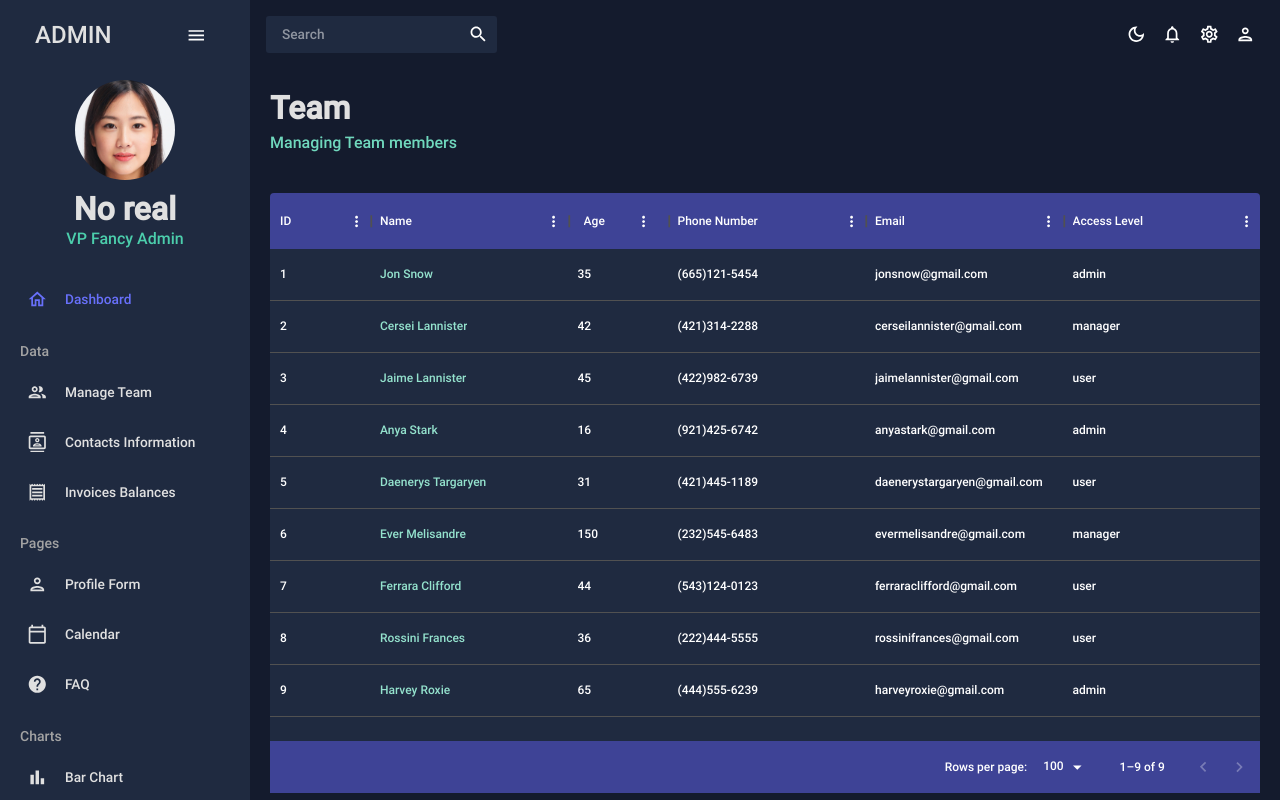
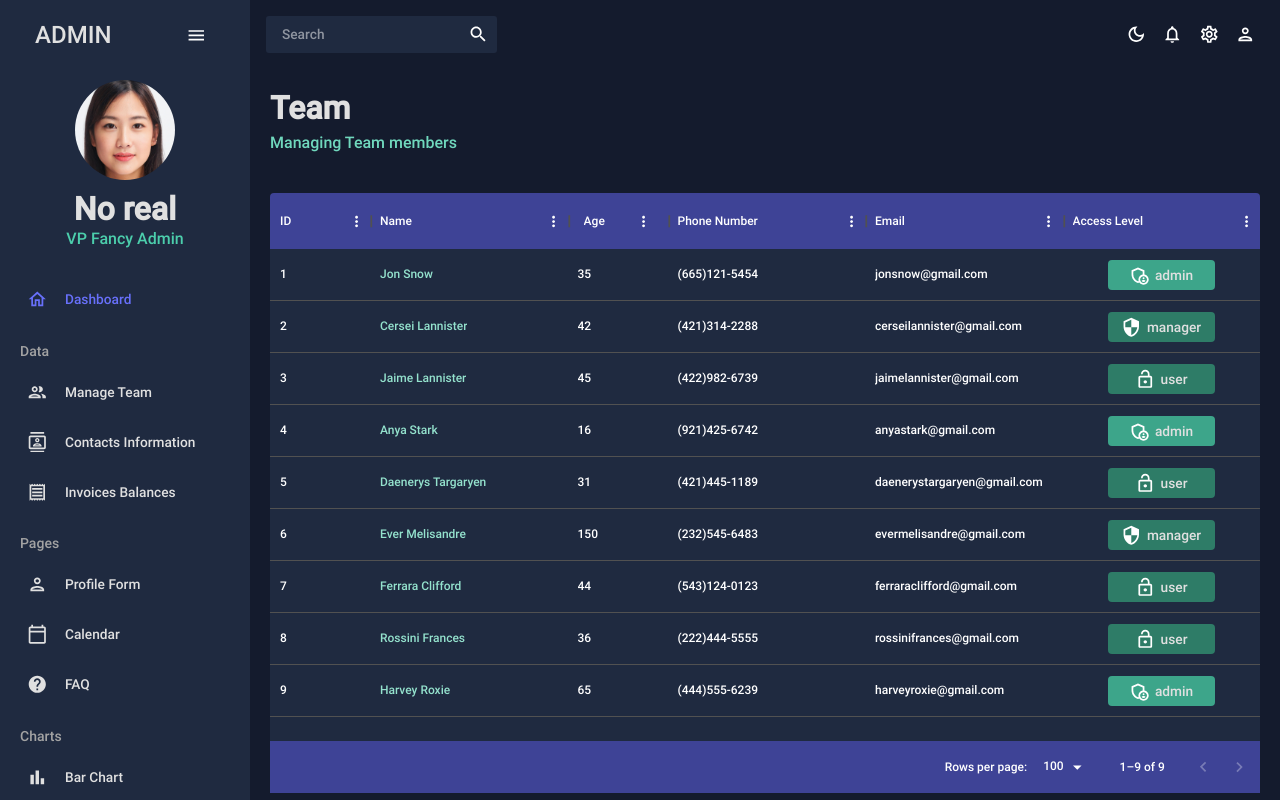
Before and after one commit to TomC13K/react-ts-dashboard, a React (Create React App) app: page /team in a window 1280 px wide. Shown: the top 800 px of the page. Built offline with nearby package versions, Linux system fonts and the light colour scheme.

Commit message:
fixed the render custom button in the cell

```diff
--- a/src/views/team/Team.tsx
+++ b/src/views/team/Team.tsx
@@ -1,25 +1,15 @@
 import {Box, Typography,useTheme} from "@mui/material";
 import {DataGrid} from "@mui/x-data-grid";
-import {tokens} from "../../theme";
+import {tokens, ThemeObject, Colors} from "../../theme";
 import {mockDataTeam} from "../../mockData/mockData";
 import AdminPanelSettingsOutlinedIcon from "@mui/icons-material/AdminPanelSettingsOutlined";
 import LockOpenOutlinedIcon from "@mui/icons-material/LockOpenOutlined";
 import SecurityOutlinedIcon from "@mui/icons-material/SecurityOutlined";
 import Header from "../../components/Header";
-import {ReactNode} from "react";
-
-interface IMockDataTeam {
-    id: number,
-    name: string,
-    email: string,
-    age: number,
-    phone: string,
-    access: string,
-}
 
 const Team:React.FC = () => {
-const theme = useTheme();
-const colors = tokens(theme.palette.mode);
+const theme: ThemeObject = useTheme();
+const colors: Colors = tokens(theme.palette.mode);
 
 
     const columns:any[] =[
@@ -31,32 +21,32 @@ const colors = tokens(theme.palette.mode);
     {   field: "access",
         headerName: "Access Level",
         flex:1,
-        // renderCell: ({ row: { access} }):ReactNode => {
-        // return(
-        //     <Box
-        //         width="60%"
-        //         m="0 auto"
-        //         p="5px"
-        //         display="flex"
-        //         justifyContent="center"
-        //         bgcolor={
-        //             access === "admin"
-        //                 ? colors.greenAccent[600]
-        //                 : access === "manager"
-        //                     ? colors.greenAccent[700]
-        //                     : colors.greenAccent[700]
-        //         }
-        //         borderRadius="4px"
-        //     >
-        //         {access==="admin" && <AdminPanelSettingsOutlinedIcon/>}
-        //         {access==="manager" && <SecurityOutlinedIcon/>}
-        //         {access==="user" && <LockOpenOutlinedIcon/>}
-        //         <Typography color={colors.grey[100]} sx={{ml:"5px"}}>
-        //             {access}
-        //         </Typography>
-        //
-        //     </Box>
-        // )}
+        renderCell: (params:any) => {
+        return(
+            <Box
+                width="60%"
+                m="0 auto"
+                p="5px"
+                display="flex"
+                justifyContent="center"
+                bgcolor={
+                    params.row.access === "admin"
+                        ? colors.greenAccent[600]
+                        : params.row.access === "manager"
+                            ? colors.greenAccent[700]
+                            : colors.greenAccent[700]
+                }
+                borderRadius="4px"
+            >
+                {params.row.access==="admin" && <AdminPanelSettingsOutlinedIcon/>}
+                {params.row.access==="manager" && <SecurityOutlinedIcon/>}
+                {params.row.access==="user" && <LockOpenOutlinedIcon/>}
+                <Typography color={colors.grey[100]} sx={{ml:"5px"}}>
+                    {params.row.access}
+                </Typography>
+
+            </Box>
+        )}
     }
 ];
 
```
